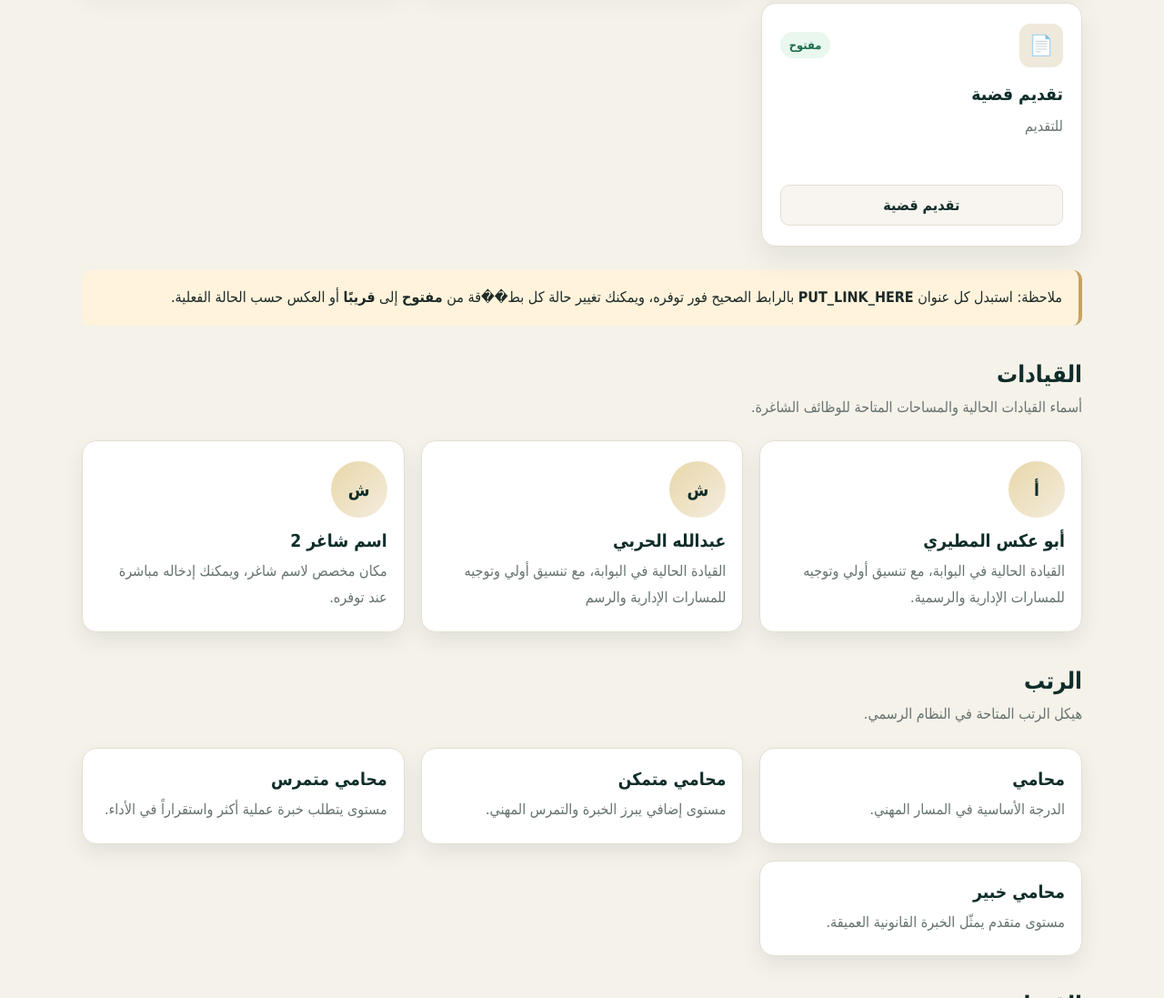
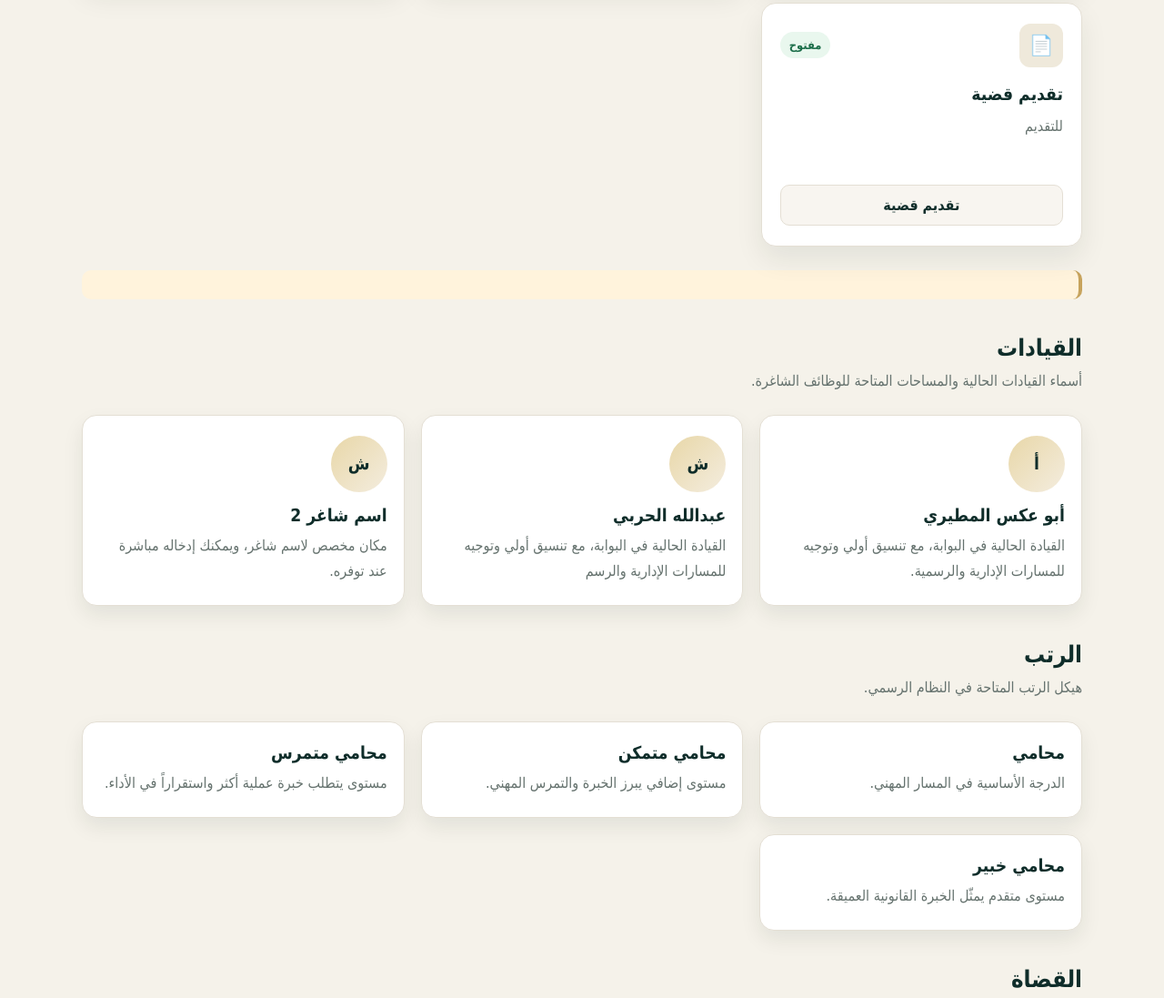
Before and after one commit to k8p6ddkf5z-netizen/abotalal-KSA-Discord, a plain HTML site: page index.html in a window 1280 px wide. Shown: the part 1073-2170 px from the top of the page at 91% size. Drawn offline with Linux system fonts and the light colour scheme.

Commit message:
Update index.html

```diff
--- a/index.html
+++ b/index.html
@@ -600,8 +600,7 @@
         </div>
 
         <div class="note-box">
-          ملاحظة: استبدل كل عنوان <strong>PUT_LINK_HERE</strong> بالرابط الصحيح فور توفره، ويمكنك تغيير حالة كل بط��قة من <strong>مفتوح</strong> إلى <strong>قريبًا</strong> أو العكس حسب الحالة الفعلية.
-        </div>
+
       </section>
 
       <section id="القيادات">
```
